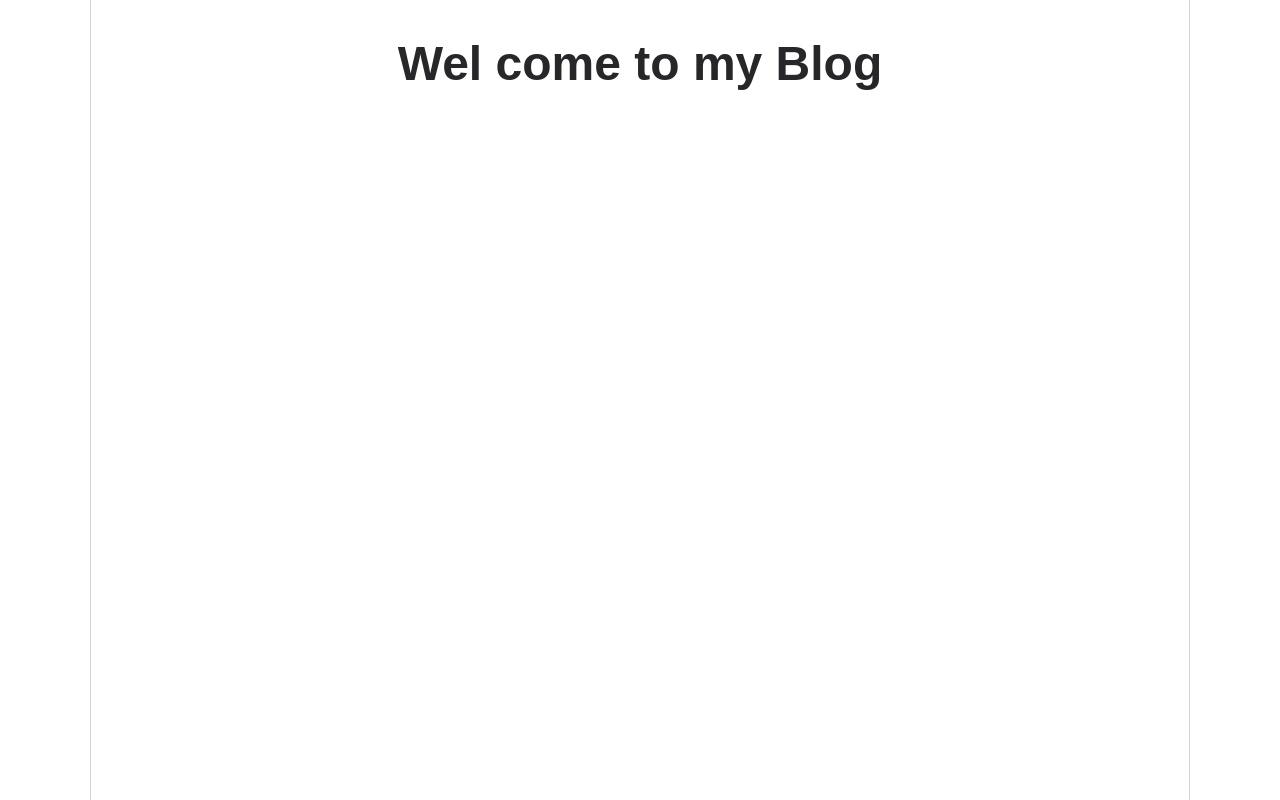
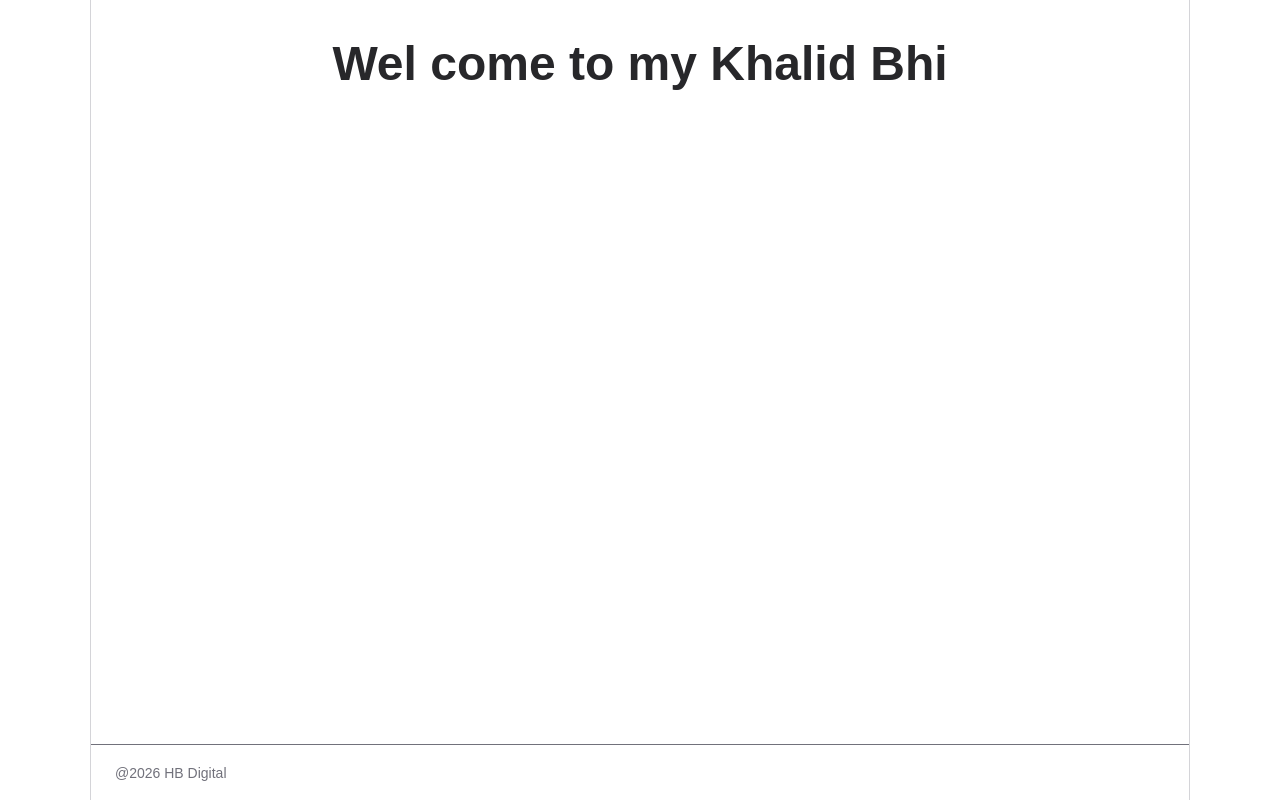
Before and after one commit to likeam/nextblog, a Next.js app: page / in a window 1280 px wide. Built offline with nearby package versions, Linux system fonts and the light colour scheme.

Commit message:
Changing

```diff
--- a/app/layout.tsx
+++ b/app/layout.tsx
@@ -28,8 +28,12 @@ export default function RootLayout({
       className={`${geistSans.variable} ${geistMono.variable} h-full antialiased`}
     >
       <body className=" min-h-dvh bg-zinc-200 text-zinc-950 ">
-        <div className=" mx-auto flex min-h-dvh w-full max-w-[1100px] flex border-x border-zinc-300 bg-white">
+        <div className=" mx-auto flex min-h-dvh w-full max-w-[1100px] flex flex-col border-x border-zinc-300 bg-white">
+          <header className=" "></header>
           <main className=" flex-1 px-4 py-8 sm:px-6 sm:py-10">{children}</main>
+          <footer className=" flex h-14 items-center border-t px-4 text-sm text-zinc-500 sm:px-6">
+            @2026 HB Digital
+          </footer>
         </div>
       </body>
     </html>
--- a/app/page.tsx
+++ b/app/page.tsx
@@ -3,7 +3,7 @@ import React from "react";
 const page = () => {
   return (
     <h1 className=" text-center text-4xl font-bold text-zinc-800 sm:text-5xl">
-      Wel come to my Blog
+      Wel come to my Khalid Bhi
     </h1>
   );
 };
```
